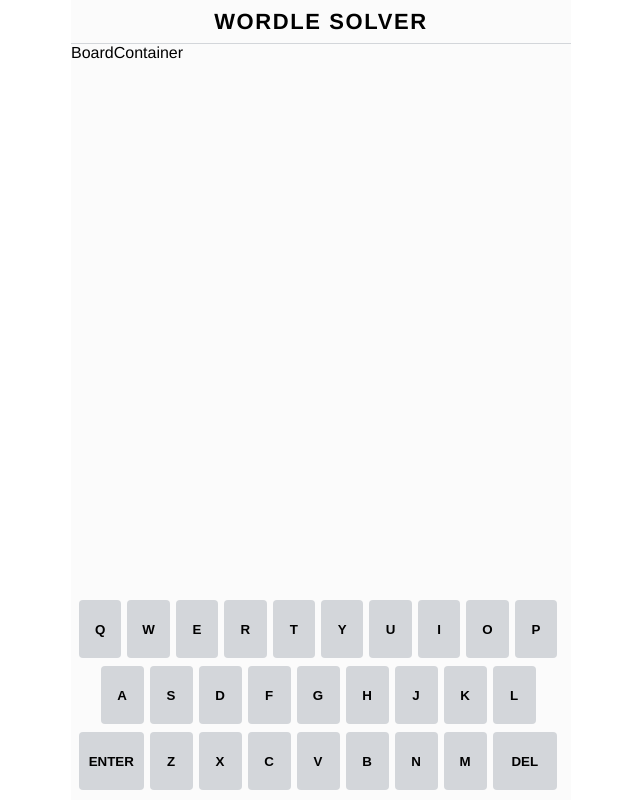
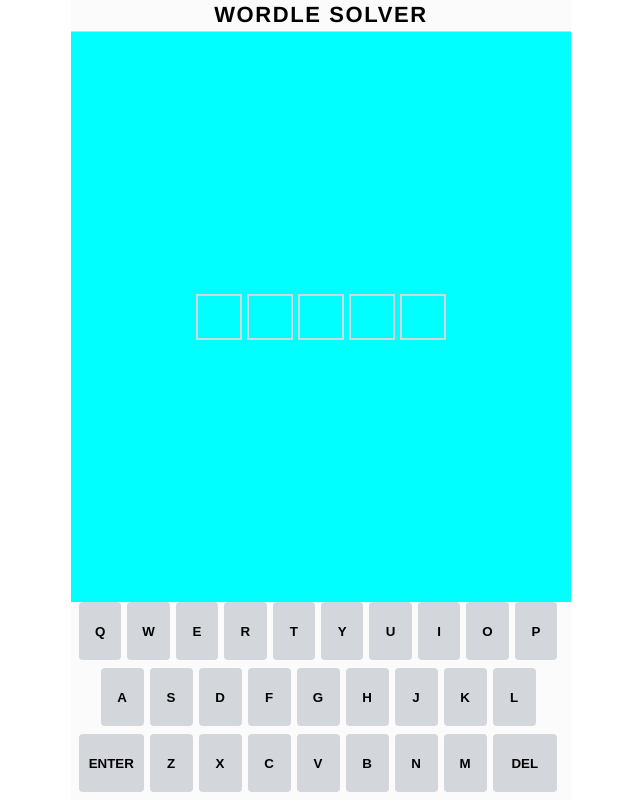
Before and after one commit to ajcousins/wordle-solver, a React (Create React App) app: page / in a window 1280 px wide. Shown: the whole page, without its empty margins (319-959 px from the left). Built offline with nearby package versions, Linux system fonts and the light colour scheme.

Commit message:
Render input

```diff
--- a/src/App.scss
+++ b/src/App.scss
@@ -40,8 +40,28 @@ body {
 
 .board-container {
   width: 100%;
-  height: 2em;
-  // background-color: cyan;
+  height: 100%;
+  background-color: cyan;
+  display: flex;
+  flex-direction: column;
+  align-items: center;
+  justify-content: center;
+  &__board-row {
+    // background-color: red;
+    display: grid;
+    grid-template-columns: repeat(5, 1fr);
+    gap: 5px;
+  }
+  &__cell {
+    height: 2.875em;
+    width: 2.875em;
+    border: 2px solid #d3d6da;
+    display: flex;
+    align-items: center;
+    justify-content: center;
+    font-weight: bold;
+    user-select: none;
+  }
 }
 
 .game-keyboard {
--- a/src/components/BoardContainer.tsx
+++ b/src/components/BoardContainer.tsx
@@ -1,5 +1,10 @@
-import React from 'react';
+import React from "react";
+import BoardRow from "./BoardRow";
 
-export default function BoardContainer() {
-  return <div className='board-container'>BoardContainer</div>;
+export default function BoardContainer({ curLetters }: { curLetters: string }) {
+  return (
+    <div className="board-container">
+      <BoardRow curLetters={curLetters} />
+    </div>
+  );
 }
--- /dev/null
+++ b/src/components/BoardRow.tsx
@@ -0,0 +1,14 @@
+import React from "react";
+import Cell from "./Cell";
+
+export default function BoardRow({ curLetters }: { curLetters: string }) {
+  return (
+    <div className="board-container__board-row">
+      <Cell char={curLetters[0]} />
+      <Cell char={curLetters[1]} />
+      <Cell char={curLetters[2]} />
+      <Cell char={curLetters[3]} />
+      <Cell char={curLetters[4]} />
+    </div>
+  );
+}
--- a/src/components/Canvas.tsx
+++ b/src/components/Canvas.tsx
@@ -13,7 +13,7 @@ export default function Canvas() {
   return (
     <div className="canvas">
       <Header />
-      <BoardContainer />
+      <BoardContainer curLetters={curLetters} />
       <GameKeyboard curLetters={curLetters} setCurLetters={setCurLetters} />
     </div>
   );
--- /dev/null
+++ b/src/components/Cell.tsx
@@ -0,0 +1,5 @@
+import React from "react";
+
+export default function Cell({ char }: { char: string }) {
+  return <div className="board-container__cell">{char}</div>;
+}
--- a/src/components/Key.tsx
+++ b/src/components/Key.tsx
@@ -8,8 +8,21 @@ interface IProps {
 
 export default function Key({ char, setCurLetters, curLetters }: IProps) {
   const handlePress = (char: string) => {
+    const arr = curLetters.split("");
     // console.log("handle press", char);
-    const arr = curLetters.split("");
+    if (char === "ENTER") {
+      return;
+    }
+
+    if (char === "DEL") {
+      if (arr.length < 1) return;
+      else {
+        arr.pop();
+        setCurLetters(arr.join(""));
+      }
+      return;
+    }
+
     if (arr.length > 4) return;
     else {
       arr.push(char);
@@ -25,7 +38,7 @@ export default function Key({ char, setCurLetters, curLetters }: IProps) {
     return (
       <button
         className="game-keyboard__key game-keyboard__space-150"
-        // onClick={handlePress}
+        onClick={() => handlePress(char)}
       >
         {char}
       </button>
```
